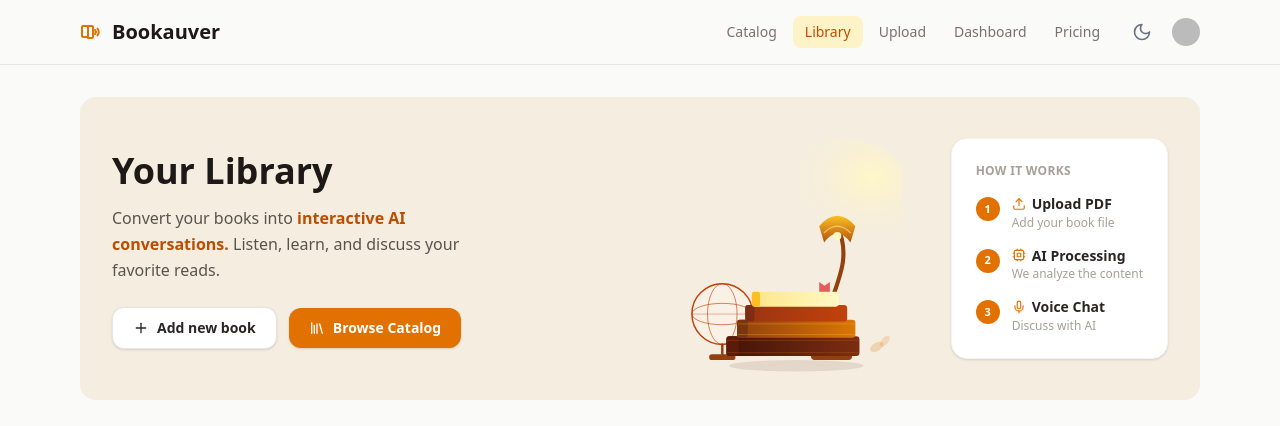
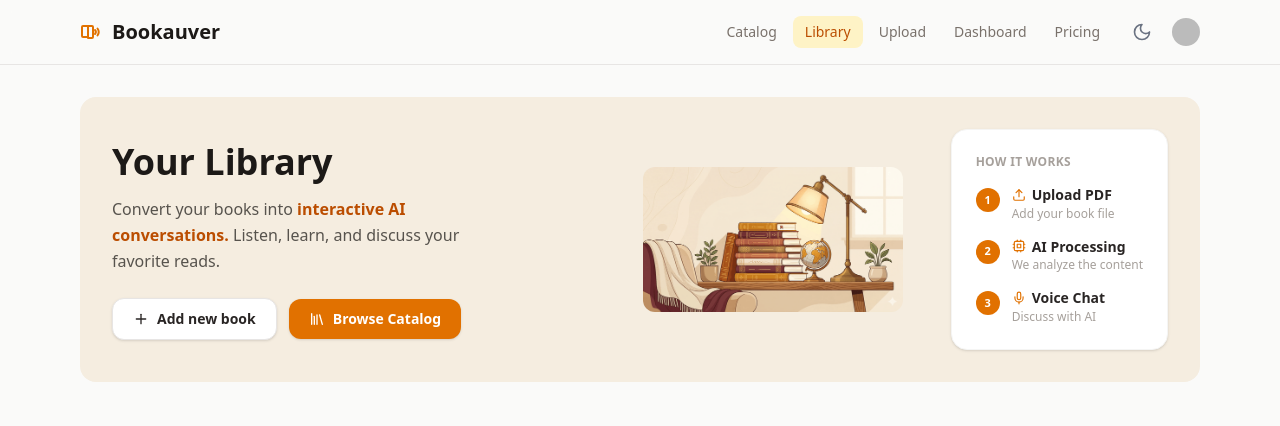
Before and after one commit to caseybattle/Bookaver, a Next.js app: page / in a window 1280 px wide. Shown: the top 426 px of the page. Built offline with nearby package versions, Linux system fonts and the light colour scheme; no server answers; the database is empty; sample sign-in values are in the browser's storage; some icons are missing.

Commit message:
Replace SVG hero with Gemini AI illustration (92KB optimized PNG)

```diff
--- a/app/(root)/page.tsx
+++ b/app/(root)/page.tsx
@@ -5,8 +5,8 @@ import { getBooks } from "@/lib/actions/book.actions";
 import BookGrid from "@/components/BookGrid";
 import SearchBar from "@/components/SearchBar";
 import Link from "next/link";
+import Image from "next/image";
 import { Plus, Upload, Cpu, Mic, Library } from "lucide-react";
-import HeroIllustration from "@/components/HeroIllustration";
 
 interface HomeProps {
   searchParams: Promise<{ q?: string }>;
@@ -56,9 +56,16 @@ export default async function HomePage({ searchParams }: HomeProps) {
               </div>
             </div>
 
-            {/* Center — SVG illustration */}
-            <div className="hidden lg:flex items-center justify-center px-4 py-6" style={{ minWidth: "220px" }}>
-              <HeroIllustration className="w-full h-auto max-w-[230px]" />
+            {/* Center — AI illustration */}
+            <div className="hidden lg:flex items-center justify-center px-4 py-6" style={{ minWidth: "240px" }}>
+              <Image
+                src="/hero-illustration.png"
+                alt="Books, lamp, and globe illustration"
+                width={600}
+                height={335}
+                className="w-full h-auto max-w-[260px] rounded-xl"
+                priority
+              />
             </div>
 
             {/* Right — numbered steps card */}
```
Also changed, not shown: public/hero-illustration.png (added).
